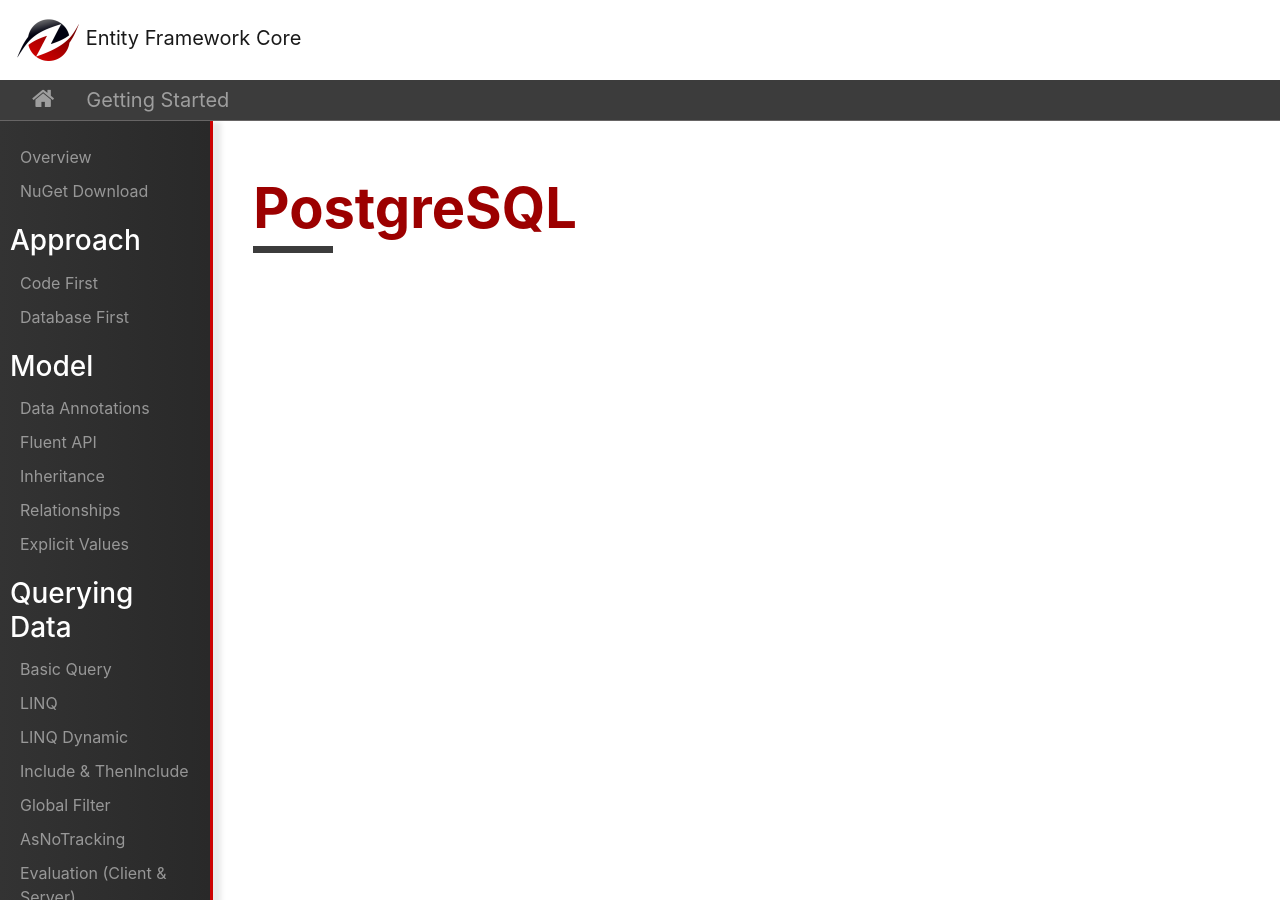
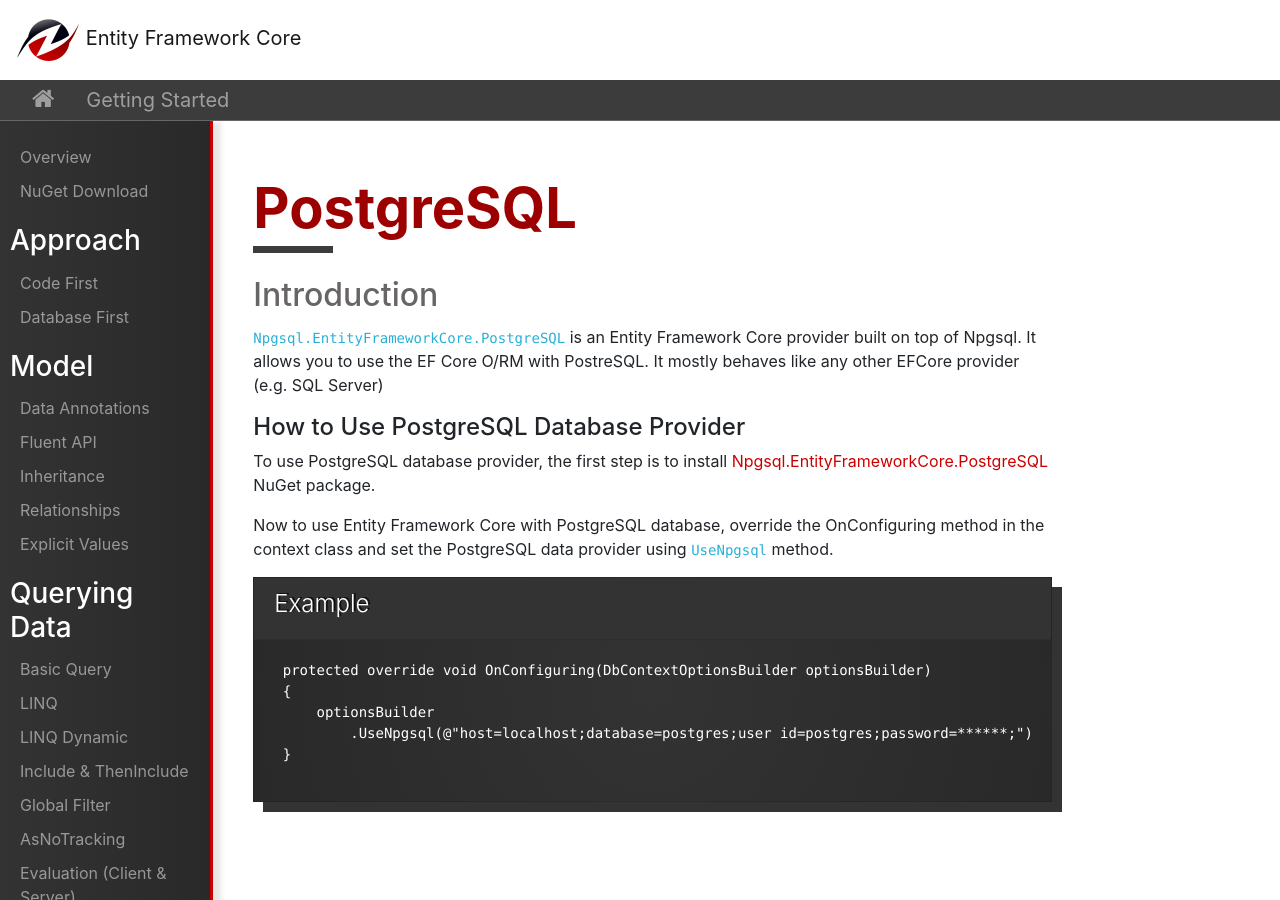
Before and after one commit to zzzprojects/EntityFrameworkCore, a Jekyll site: the page built from docs/pages/getting-started/providers/postgresql.md, in a window 1280 px wide and 900 px high. Built offline with Jekyll 4.4.1, drawn with Linux system fonts in a browser that asks for light colours; nearby versions of some CDN libraries; our own code applies the rules of GitHub Pages for plain Markdown files.

Commit message:
Added PostgreSQL article

```diff
--- a/docs/pages/getting-started/providers/postgresql.md
+++ b/docs/pages/getting-started/providers/postgresql.md
@@ -1,3 +1,24 @@
 ---
 permalink: providers-postgresql
 ---
+
+## Introduction
+
+`Npgsql.EntityFrameworkCore.PostgreSQL` is an Entity Framework Core provider built on top of Npgsql. It allows you to use the EF Core O/RM with PostreSQL. It mostly behaves like any other EFCore provider (e.g. SQL Server)
+
+#### How to Use PostgreSQL Database Provider
+
+To use PostgreSQL database provider, the first step is to install [Npgsql.EntityFrameworkCore.PostgreSQL](https://www.nuget.org/packages/Npgsql.EntityFrameworkCore.PostgreSQL/2.1.0-preview2) NuGet package.
+
+Now to use Entity Framework Core with PostgreSQL database, override the OnConfiguring method in the context class and set the PostgreSQL data provider using `UseNpgsql` method.
+
+{% include template-example.html %}
+{% highlight csharp %}
+
+ protected override void OnConfiguring(DbContextOptionsBuilder optionsBuilder)
+ {
+     optionsBuilder
+         .UseNpgsql(@"host=localhost;database=postgres;user id=postgres;password=******;");
+ }
+
+{% endhighlight %}
```
Also changed, not shown: docs/pages/getting-started/providers/mysql.md (+1 -1 lines).
